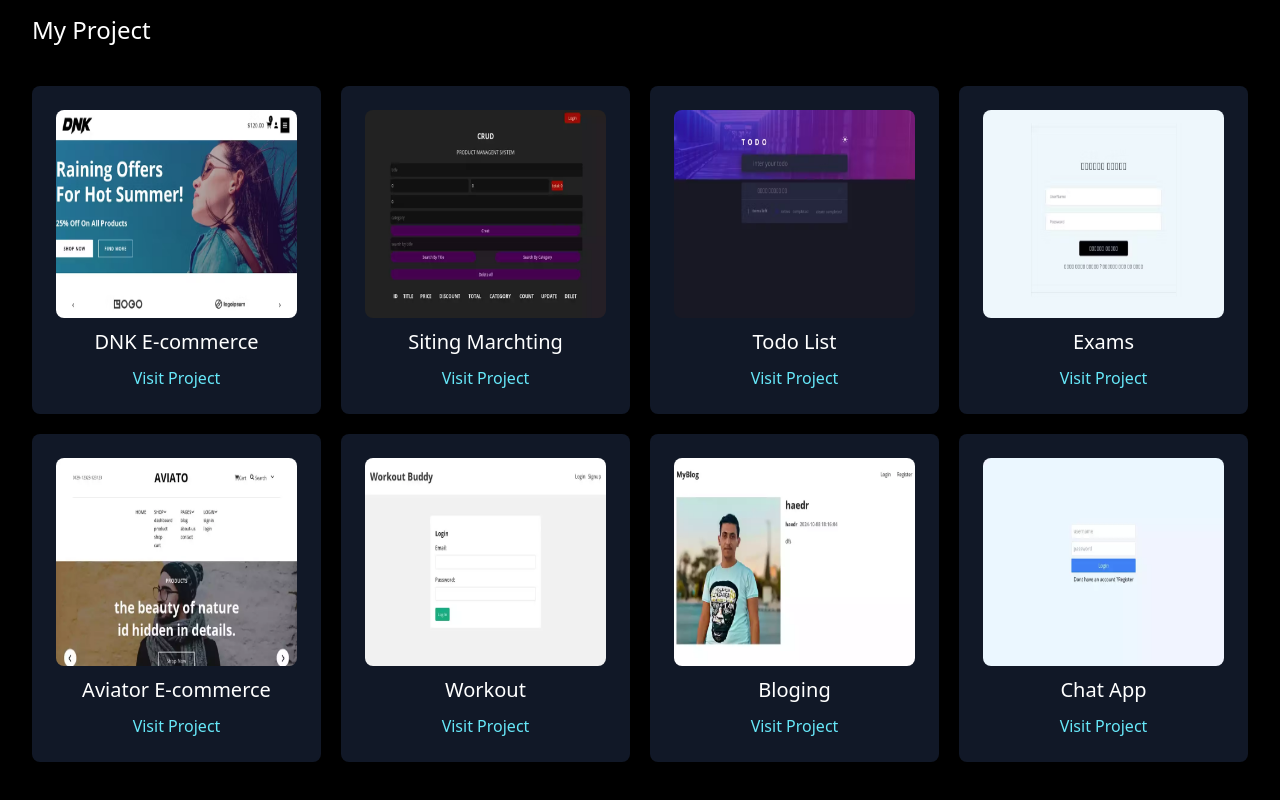
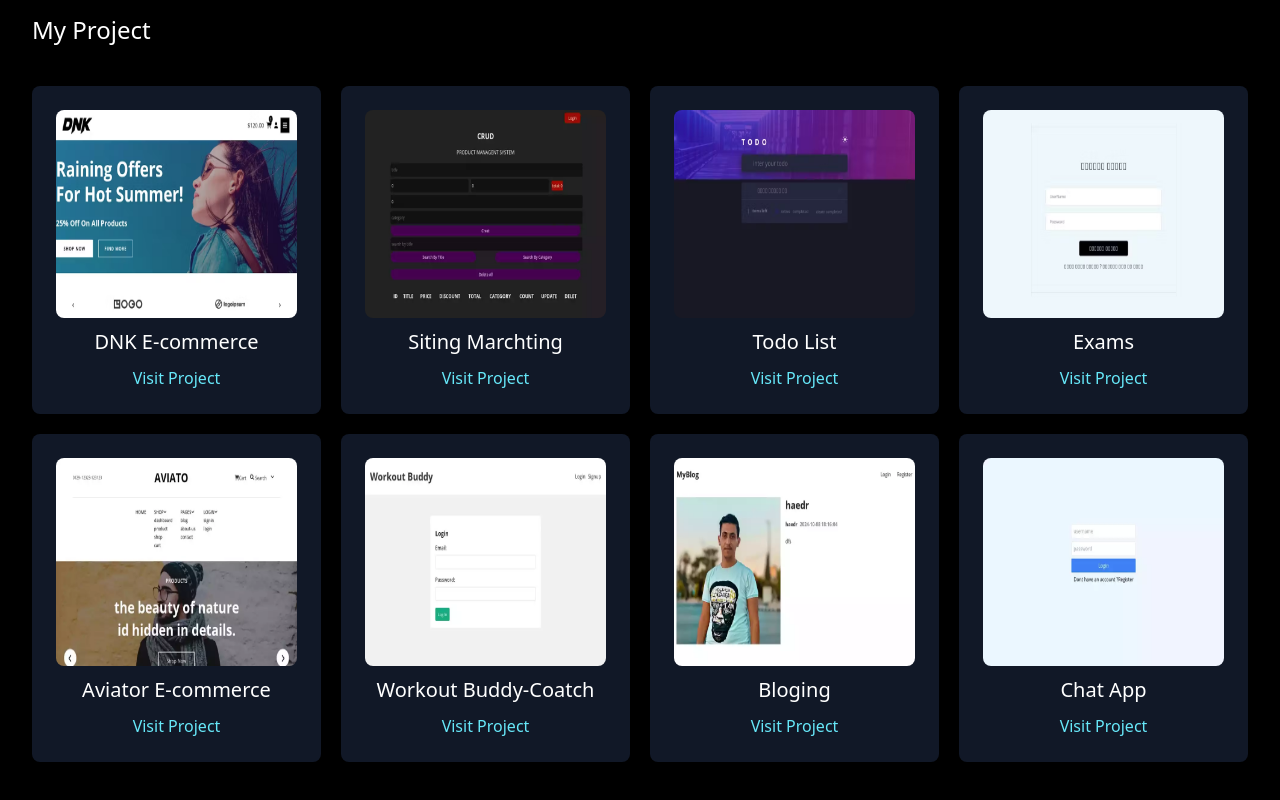
Before and after one commit to haedrkeplawe/MERN_Protfolio, a React (Create React App) app in the folder frontend/: page / in a window 1280 px wide. Shown: the part 1125-1925 px from the top of the page. Built offline with nearby package versions, Linux system fonts and the light colour scheme.

Commit message:
Update Project.jsx

```diff
--- a/frontend/src/components/Project.jsx
+++ b/frontend/src/components/Project.jsx
@@ -41,8 +41,8 @@ const Project = () => {
         />
         <Cart
           image={image6}
-          Name={"Workout"}
-          link={"https://haedrworkout.netlify.app"}
+          Name={"Workout Buddy-Coatch"}
+          link={"https://workout-buddy-1.netlify.app"}
         />
         <Cart
           image={image7}
```
